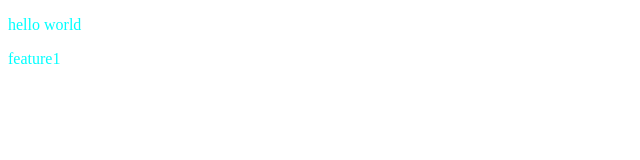
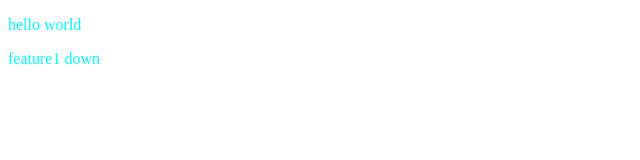
Before and after one commit to Shijan153/localRepo, a plain HTML site: page index.html in a window 1280 px wide. Shown: the full height of the page, 0-640 px from the left. Drawn offline with Linux system fonts and the light colour scheme.

Commit message:
add down

```diff
--- a/index.html
+++ b/index.html
@@ -8,6 +8,6 @@
 </head>
 <body>
     <p>hello world</p>
-    <p>feature1</p>
+    <p>feature1 down</p>
 </body>
 </html>
```
